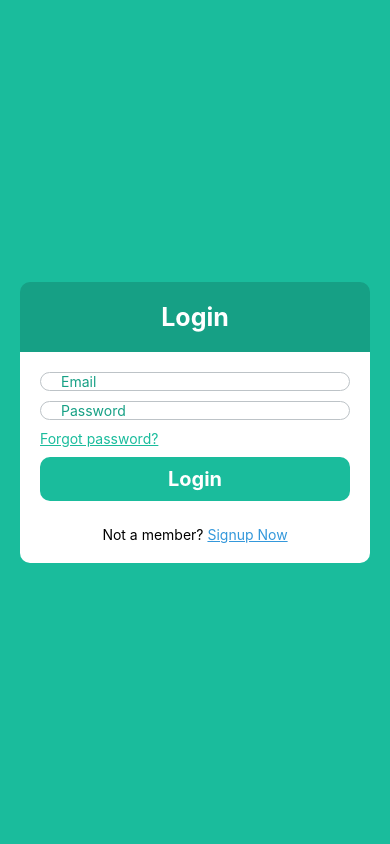
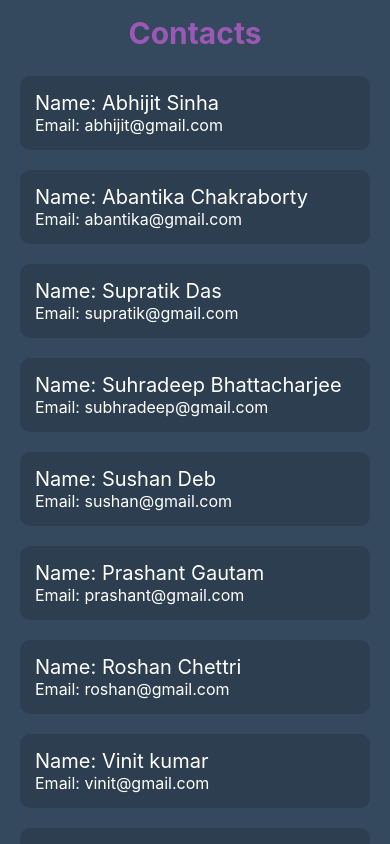
Before and after one commit to abhijitsinha-dev/react-native, a React Native app: screen / in a window 390 px wide. Shown: the top 844 px of the page. Built offline with nearby package versions, Linux system fonts and the light colour scheme.

Commit message:
Created contact screen using flatlist

```diff
--- a/App.jsx
+++ b/App.jsx
@@ -10,6 +10,7 @@ import Styling from './src/components/Styling';
 import FlatListScreen from './src/components/FlatListScreen';
 import SectionListScreen from './src/components/SectionListScreen';
 import LoginForm from './src/components/LoginForm';
+import ContactListScreen from './src/screens/Contact/ContactListScreen';
 
 const App = () => {
   return (
@@ -24,8 +25,9 @@ const App = () => {
       <InputText />
       <Styling />
       <FlatListScreen />
-      <SectionListScreen /> */}
-      <LoginForm />
+      <SectionListScreen />
+      <LoginForm /> */}
+      <ContactListScreen />
     </View>
   );
 };
--- /dev/null
+++ b/src/components/ContactItem.jsx
@@ -0,0 +1,14 @@
+import {View, Text} from 'react-native';
+import React from 'react';
+import {styles} from '../screens/Contact/style';
+
+const ContactItem = ({name, email}) => {
+  return (
+    <View style={styles.item}>
+      <Text style={styles.name}>Name: {name}</Text>
+      <Text style={styles.email}>Email: {email}</Text>
+    </View>
+  );
+};
+
+export default ContactItem;
--- /dev/null
+++ b/src/screens/Contact/ContactListScreen.jsx
@@ -0,0 +1,22 @@
+import {FlatList, Text} from 'react-native';
+import React from 'react';
+import {users} from './UserContactInfo';
+import ContactItem from '../../components/ContactItem';
+import {styles} from './style';
+
+const ContactListScreen = () => {
+  const renderItem = ({item}) => (
+    <ContactItem name={item.name} email={item.email} />
+  );
+  return (
+    <FlatList
+      data={users}
+      renderItem={renderItem}
+      keyExtractor={item => item.id}
+      ListHeaderComponent={<Text style={styles.heading}>Contacts</Text>}
+      contentContainerStyle={styles.list}
+    />
+  );
+};
+
+export default ContactListScreen;
--- /dev/null
+++ b/src/screens/Contact/UserContactInfo.js
@@ -0,0 +1,14 @@
+const users = [
+  {id: 0, name: 'Abhijit Sinha', email: 'abhijit@gmail.com'},
+  {id: 1, name: 'Abantika Chakraborty', email: 'abantika@gmail.com'},
+  {id: 2, name: 'Supratik Das', email: 'supratik@gmail.com'},
+  {id: 3, name: 'Suhradeep Bhattacharjee', email: 'subhradeep@gmail.com'},
+  {id: 4, name: 'Sushan Deb', email: 'sushan@gmail.com'},
+  {id: 5, name: 'Prashant Gautam', email: 'prashant@gmail.com'},
+  {id: 6, name: 'Roshan Chettri', email: 'roshan@gmail.com'},
+  {id: 7, name: 'Vinit kumar', email: 'vinit@gmail.com'},
+  {id: 8, name: 'Prateti Chakraborty', email: 'prateti@gmail.com'},
+  {id: 9, name: 'Priti Sarkar', email: 'priti@gmail.com'},
+];
+
+export {users};
--- /dev/null
+++ b/src/screens/Contact/style.js
@@ -0,0 +1,33 @@
+import {Platform, StyleSheet} from 'react-native';
+import {StatusBar} from 'react-native';
+
+const styles = StyleSheet.create({
+  heading: {
+    fontSize: 30,
+    color: '#9b59b6',
+    fontWeight: 'bold',
+    textAlign: 'center',
+    marginVertical: 15,
+    paddingTop: Platform.OS === 'android' ? StatusBar.currentHeight : 0,
+  },
+  list: {
+    backgroundColor: '#34495e',
+    paddingHorizontal: 20,
+  },
+  item: {
+    backgroundColor: '#2c3e50',
+    padding: 15,
+    marginVertical: 10,
+    borderRadius: 10,
+  },
+  name: {
+    fontSize: 20,
+    color: 'white',
+  },
+  email: {
+    fontSize: 16,
+    color: 'white',
+  },
+});
+
+export {styles};
```
Also changed, not shown: package.json (line endings or trailing spaces).
